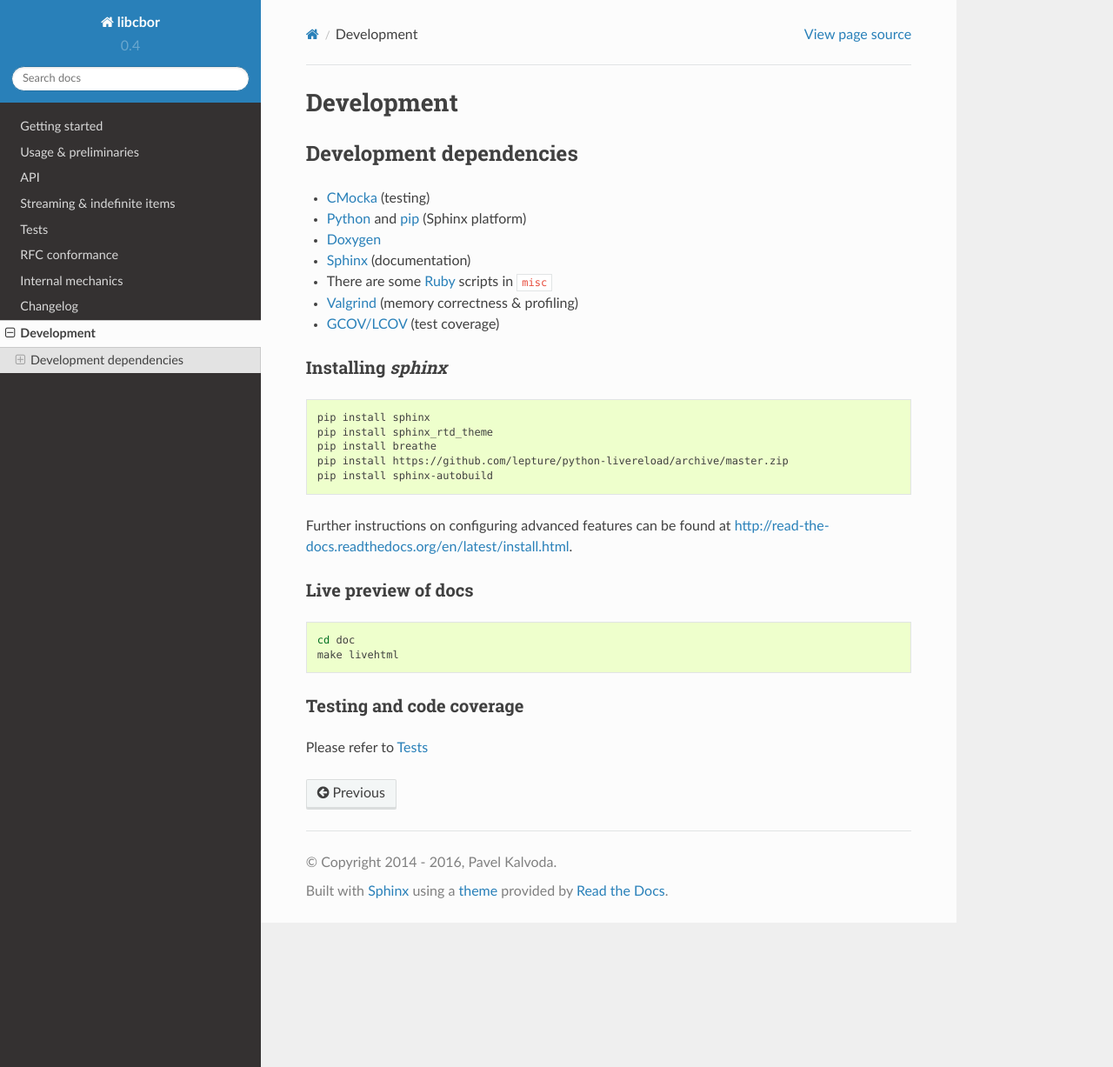
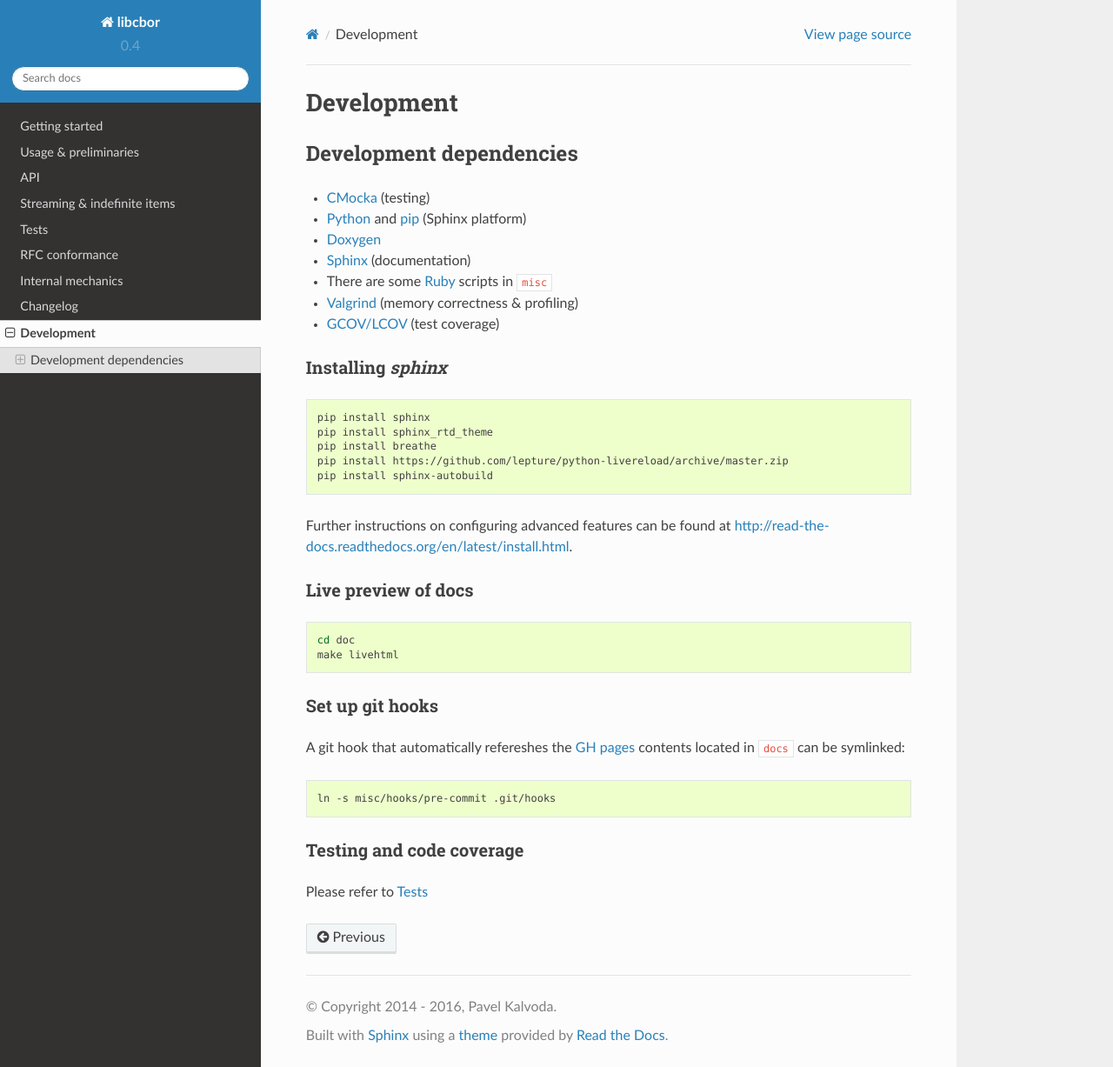
Before and after one commit to PJK/libcbor, a Sphinx documentation site: the page built from doc/source/development.rst, in a window 1280 px wide and 1227 px high. Shown: the whole window at 87% size. Built offline with Sphinx 7.4.7 and the Read the Docs theme 2.0.0, drawn with Linux system fonts in a browser that asks for light colours.

Commit message:
Document the hook

```diff
--- a/doc/source/development.rst
+++ b/doc/source/development.rst
@@ -25,6 +25,7 @@ Installing *sphinx*
 
 Further instructions on configuring advanced features can be found at `<http://read-the-docs.readthedocs.org/en/latest/install.html>`_.
 
+
 Live preview of docs
 ~~~~~~~~~~~~~~~~~~~~~~
 
@@ -33,6 +34,17 @@ Live preview of docs
   cd doc
   make livehtml
 
+
+Set up git hooks
+~~~~~~~~~~~~~~~~~
+
+A git hook that automatically refereshes the `GH pages <https://pages.github.com/>`_ contents located in ``docs`` can be symlinked:
+
+.. code-block:: bash
+
+  ln -s misc/hooks/pre-commit .git/hooks
+
+
 Testing and code coverage
 ~~~~~~~~~~~~~~~~~~~~~~~~~~~
 
```
